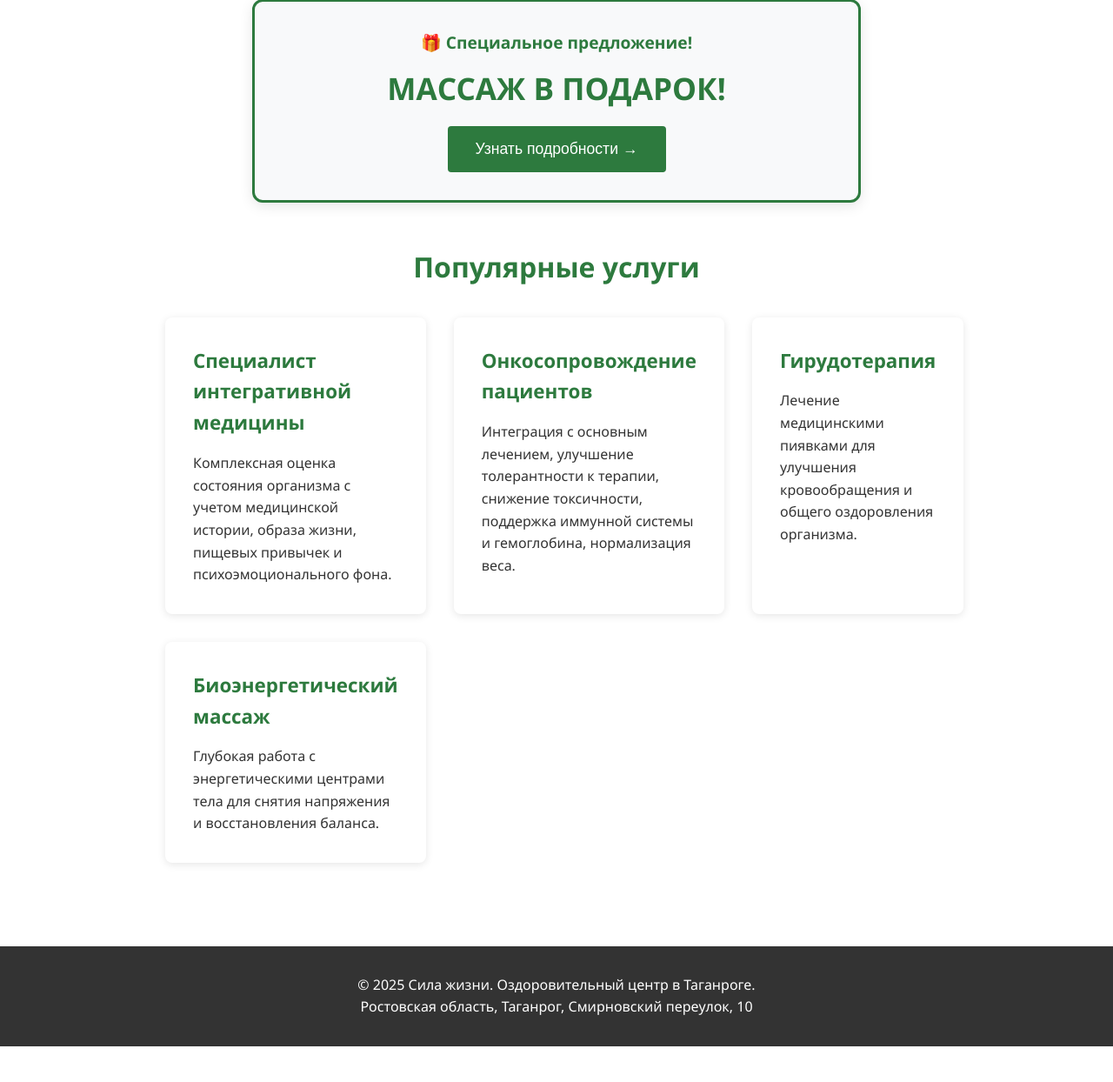
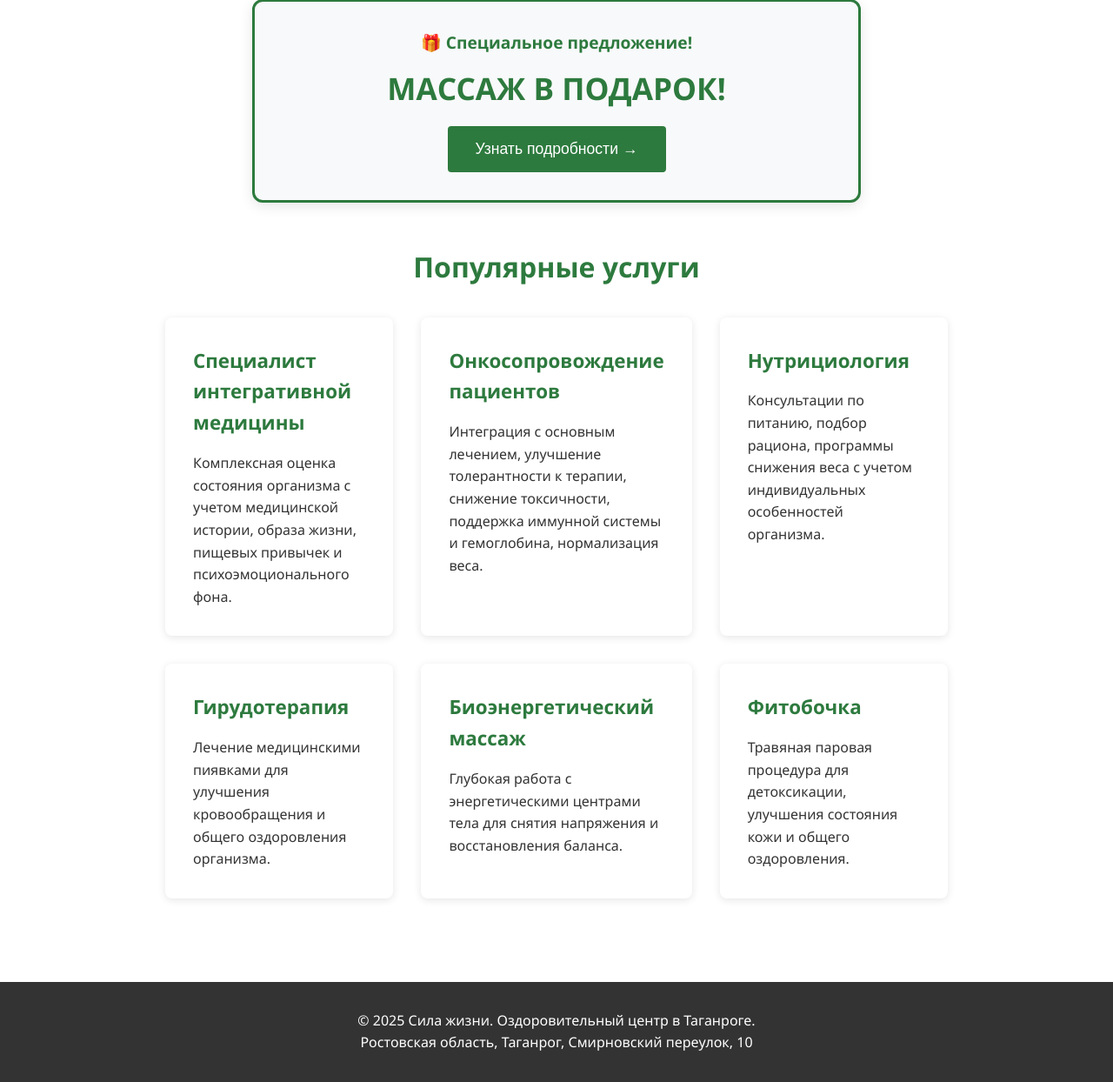
Before and after one commit to Saintsid/lifepower, a FastAPI app: page / in a window 1280 px wide. Shown: the part 797-2041 px from the top of the page at 87% size. Before the commit the page ends 2000 px from the top, so only its background shows below. Run offline with FastAPI, Linux system fonts and the light colour scheme.

Commit message:
Улучшить форматирование услуг на главной странице (6 услуг)

```diff
--- a/backend/templates/index.html
+++ b/backend/templates/index.html
@@ -76,9 +76,7 @@
 </section>
 
     <section style="margin-top: 3rem;">
-
         <h2>Популярные услуги</h2>
-
         <div class="services-grid">
             <div class="service-card">
                 <h3>Специалист интегративной медицины</h3>
@@ -91,6 +89,11 @@
             </div>
 
             <div class="service-card">
+                <h3>Нутрициология</h3>
+                <p>Консультации по питанию, подбор рациона, программы снижения веса с учетом индивидуальных особенностей организма.</p>
+            </div>
+
+            <div class="service-card">
                 <h3>Гирудотерапия</h3>
                 <p>Лечение медицинскими пиявками для улучшения кровообращения и общего оздоровления организма.</p>
             </div>
@@ -99,8 +102,12 @@
                 <h3>Биоэнергетический массаж</h3>
                 <p>Глубокая работа с энергетическими центрами тела для снятия напряжения и восстановления баланса.</p>
             </div>
+
+            <div class="service-card">
+                <h3>Фитобочка</h3>
+                <p>Травяная паровая процедура для детоксикации, улучшения состояния кожи и общего оздоровления.</p>
+            </div>
         </div>
-
     </section>
 
 <!-- Модальное окно -->
```
